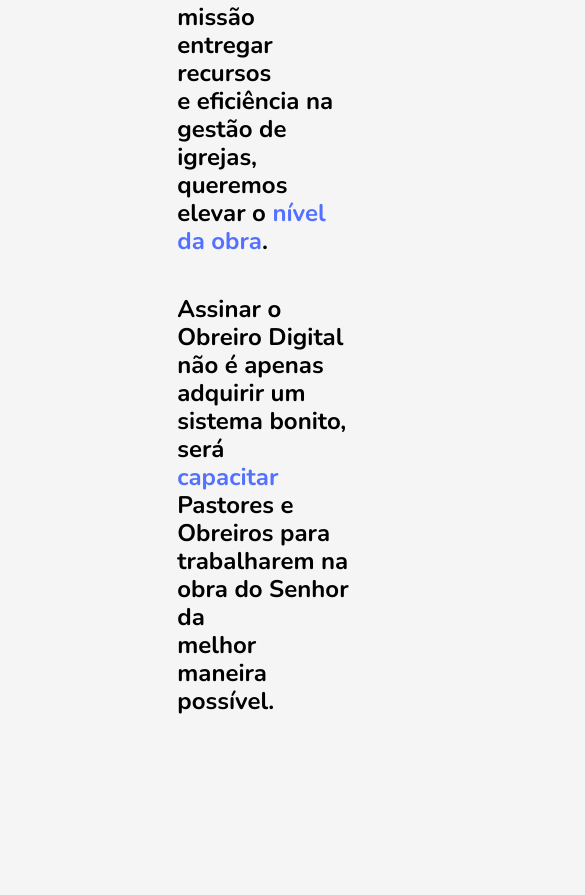
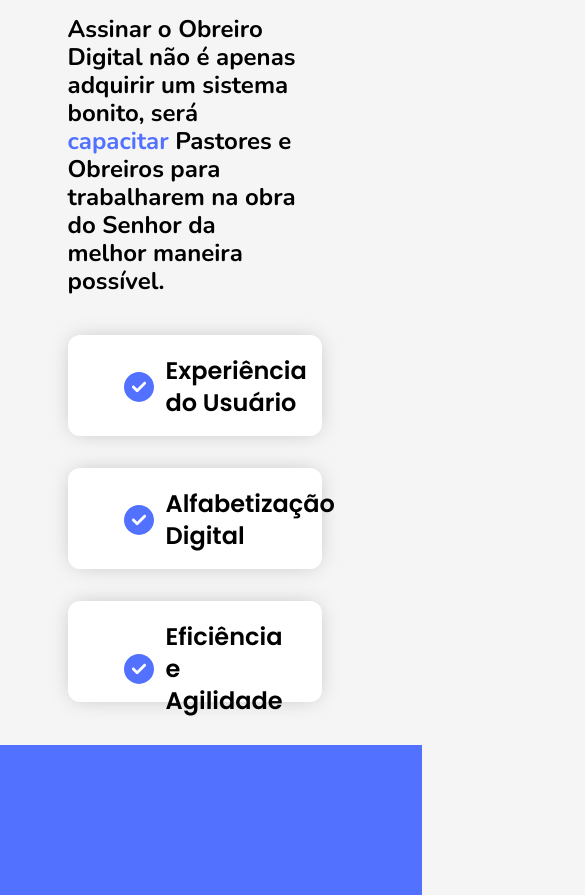
Before and after one commit to lucasdeangelo/obreiro-digital-website, a Next.js app: page / in a window 390 px wide. Shown: the part 1102-1997 px from the top of the page, 585 px wide, since content can reach past the window. Built offline with nearby package versions, Linux system fonts and the light colour scheme.

Commit message:
Add - Estilização mobile da section Missão

```diff
--- a/app/components/missao/missao.tsx
+++ b/app/components/missao/missao.tsx
@@ -5,41 +5,57 @@
 const Missao: React.FC = () => {
   return (
     <main id="missao">
-        <div className='flex px-[21vh] py-[20vh]'>
+        <div className='flex flex-col md:flex-row pb-[5vh] px-[8vh] md:px-[21vh] md:py-[20vh]'>
             <div className='mt-[10vh]'>
-                <h2 className='text1 text-black text-5xl'>Nossa Missão</h2>
+                <h2 className='text1 text-black text-5xl md:text-left'>Nossa Missão</h2>
 
-                <p className='text2 text-black text-2xl leading-7 mt-5'>Temos como missão entregar recursos<br/>e eficiência na gestão de igrejas,<br/>queremos elevar o <span className='text-azul'>nível da obra</span>.</p>
+                <p className='text2 text-black text-2xl leading-7 mt-5 md:mt-5 lg:mt-5 xl:mt-5'>
+                    Temos como missão entregar recursos
+                    <br className='md:visible' />
+                    e eficiência na gestão de igrejas,
+                    <br className='md:visible' />
+                    queremos elevar o <span className='text-azul'>nível da obra</span>.
+                </p>
 
-                <p className='text2 text-black text-2xl leading-7 mt-10'>Assinar o Obreiro Digital não é apenas<br/>adquirir um sistema bonito, será<br/><span className='text-azul'>capacitar</span> Pastores e Obreiros para<br/>trabalharem na obra do Senhor da<br/>melhor maneira possível.</p>
+                <p className='text2 text-black text-2xl leading-7 mt-10 md:mt-10 lg:mt-10 xl:mt-10'>
+                    Assinar o Obreiro Digital não é apenas
+                    <br className='md:visible' />
+                    adquirir um sistema bonito, será
+                    <br className='md:visible' />
+                    <span className='text-azul'>capacitar</span> Pastores e Obreiros para
+                    <br className='md:visible' />
+                    trabalharem na obra do Senhor da
+                    <br className='md:visible' />
+                    melhor maneira possível.
+                </p>
             </div>
 
-            <div className='ml-[50vh]'>
-                <div className='bg-white shadow-xl rounded-xl py-5 px-14'>
+            <div className='mt-10 md:ml-[50vh]'>
+                <div className='bg-white shadow-xl rounded-xl py-5 px-14 h-[12vh] md:h-[16vh]'>
                     <div className="flex">
                         <Image src={check} width={30} height={30} alt=''/>
                         <h3 className='text1 text-black text-2xl ml-3'>Experiência do Usuário</h3>
                     </div>
 
-                    <p className='text2 text-black text-lg leading-tight mt-3 ml-10'>Garantiremos a melhor experiência do usuário<br/>para que seja fácil para qualquer pessoa<br/>independente do nível técnico.</p>
+                    <p className='text2 text-black text-lg leading-tight mt-3 ml-10 invisible md:visible'>Garantiremos a melhor experiência do usuário<br/>para que seja fácil para qualquer pessoa<br/>independente do nível técnico.</p>
                 </div>
 
-                <div className='bg-white shadow-xl rounded-xl py-5 px-14 mt-8'>
+                <div className='bg-white shadow-xl rounded-xl py-5 px-14 mt-8 h-[12vh] md:h-[16vh]'>
                     <div className="flex">
                         <Image src={check} width={30} height={30} alt=''/>
                         <h3 className='text1 text-black text-2xl ml-3'>Alfabetização Digital</h3>
                     </div>
 
-                    <p className='text2 text-black text-lg leading-tight mt-2 ml-10'>Sabemos que existem pessoas sem acesso e<br/>conhecimento de tecnologia, por isso, daremos<br/>todo o suporte e acompanhamento necessários.</p>
+                    <p className='text2 text-black text-lg leading-tight mt-2 ml-10 invisible md:visible'>Sabemos que existem pessoas sem acesso e<br/>conhecimento de tecnologia, por isso, daremos<br/>todo o suporte e acompanhamento necessários.</p>
                 </div>
 
-                <div className='bg-white shadow-xl rounded-xl py-5 px-14 mt-8'>
+                <div className='bg-white shadow-xl rounded-xl h-[12vh] md:h-[16vh] py-5 px-14 mt-8'>
                     <div className="flex">
                         <Image src={check} width={30} height={30} alt=''/>
                         <h3 className='text1 text-black text-2xl ml-3'>Eficiência e Agilidade</h3>
                     </div>
 
-                    <p className='text2 text-black text-lg leading-tight mt-2 ml-10'>O Obreiro Digital trará a segurança de que a<br/>obra do Senhor está eficiente e ágil para<br/>Pastores e Líderes de Igreja. </p>
+                    <p className='text2 text-black text-lg leading-tight mt-2 ml-10 invisible md:visible'>O Obreiro Digital trará a segurança de que a<br/>obra do Senhor está eficiente e ágil para<br/>Pastores e Líderes de Igreja. </p>
                 </div>
             </div>
         </div>
```
